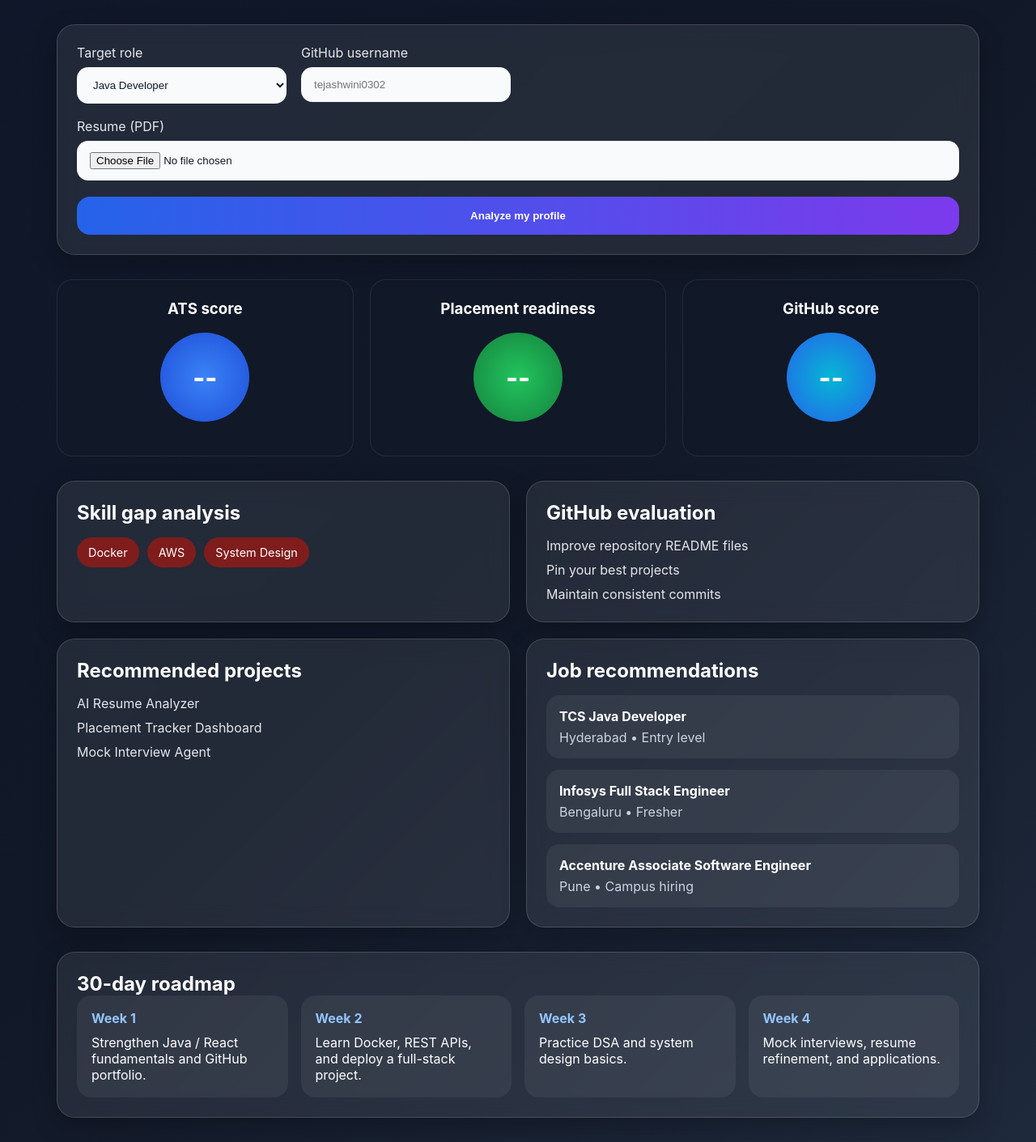
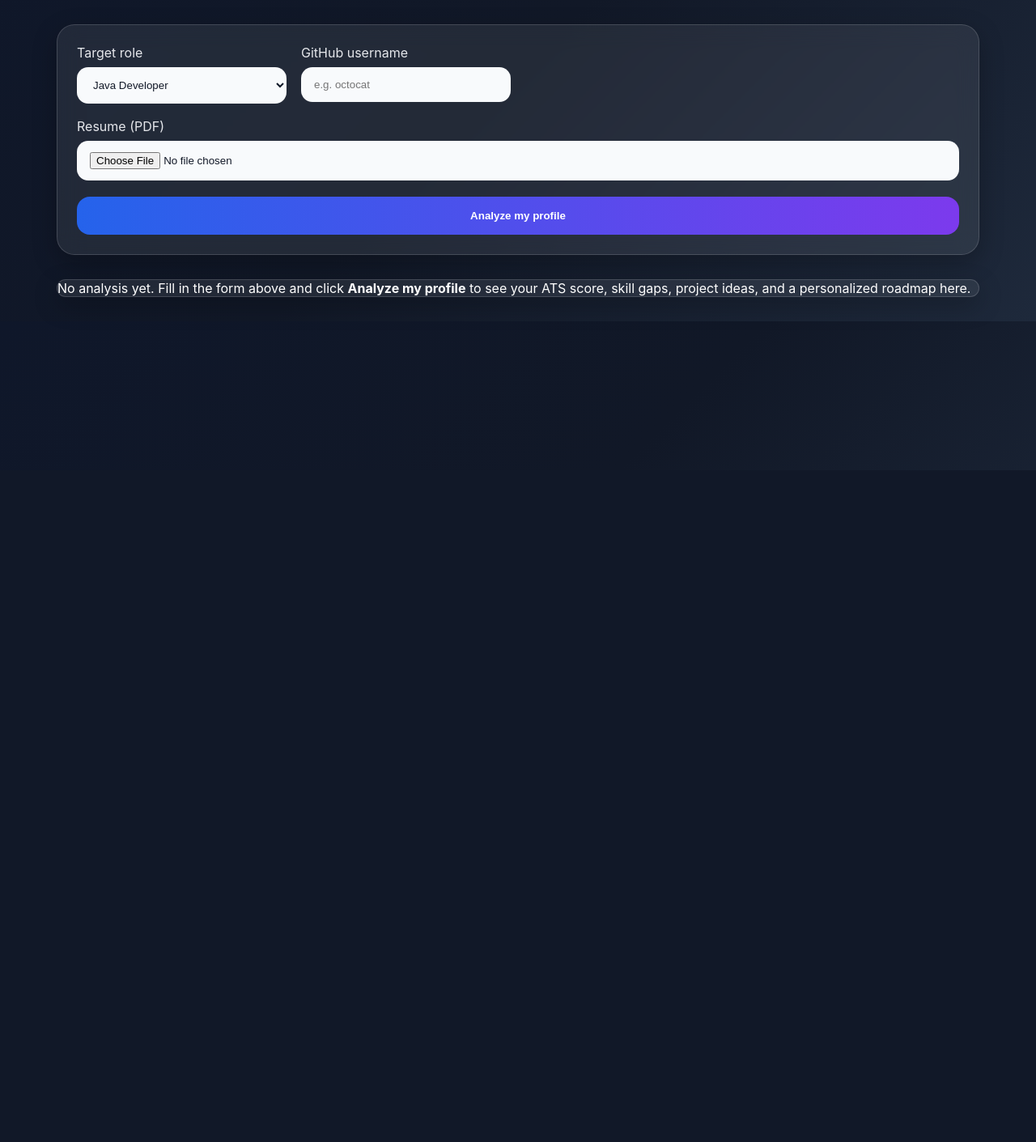
Before and after one commit to tejashwini0302/placement-ai-career-agent, a FastAPI app: page / in a window 1280 px wide. Shown: the part 219-1630 px from the top of the page at 81% size. After the commit the page ends 616 px from the top, so only its background shows below. Run offline with FastAPI, Linux system fonts and the light colour scheme.

Commit message:
Update index.html

```diff
--- a/templates/index.html
+++ b/templates/index.html
@@ -1,4 +1,4 @@
- <!DOCTYPE html>
+<!DOCTYPE html>
 <html lang="en">
 <head>
   <meta charset="UTF-8" />
@@ -27,7 +27,7 @@
 
           <div class="field">
             <label>GitHub username</label>
-            <input type="text" id="github" placeholder="tejashwini0302" />
+            <input type="text" id="github" placeholder="e.g. octocat" />
           </div>
 
           <div class="field field-full">
@@ -37,95 +37,61 @@
         </div>
 
         <button type="submit" class="primary-btn">Analyze my profile</button>
+        <p id="formError" class="error-text" hidden></p>
       </form>
     </section>
 
-    <section class="dashboard">
+    <section class="dashboard" id="resultsSection" hidden>
       <div class="cards">
         <div class="card">
           <h3>ATS score</h3>
           <div class="score-circle" id="atsScore">--</div>
+          <p class="score-note" id="atsNote"></p>
         </div>
 
         <div class="card">
           <h3>Placement readiness</h3>
           <div class="score-circle green" id="readinessScore">--</div>
+          <p class="score-note">Weighted from ATS score (60%) and GitHub activity (40%)</p>
         </div>
 
         <div class="card">
           <h3>GitHub score</h3>
           <div class="score-circle blue" id="githubScore">--</div>
+          <p class="score-note" id="githubNote"></p>
         </div>
       </div>
 
       <div class="grid">
         <div class="glass panel">
           <h2>Skill gap analysis</h2>
-          <div class="chips" id="skillGap">
-            <span class="chip danger">Docker</span>
-            <span class="chip danger">AWS</span>
-            <span class="chip danger">System Design</span>
-          </div>
+          <div class="chips" id="skillGap"></div>
         </div>
 
         <div class="glass panel">
           <h2>GitHub evaluation</h2>
-          <ul id="githubEval" class="list">
-            <li>Improve repository README files</li>
-            <li>Pin your best projects</li>
-            <li>Maintain consistent commits</li>
-          </ul>
+          <ul id="githubEval" class="list"></ul>
         </div>
 
         <div class="glass panel">
           <h2>Recommended projects</h2>
-          <ul id="projects" class="list">
-            <li>AI Resume Analyzer</li>
-            <li>Placement Tracker Dashboard</li>
-            <li>Mock Interview Agent</li>
-          </ul>
+          <ul id="projects" class="list"></ul>
         </div>
 
         <div class="glass panel">
           <h2>Job recommendations</h2>
-          <div id="jobs" class="jobs">
-            <div class="jobs-item">
-              <h4>TCS Java Developer</h4>
-              <p>Hyderabad • Entry level</p>
-            </div>
-            <div class="jobs-item">
-              <h4>Infosys Full Stack Engineer</h4>
-              <p>Bengaluru • Fresher</p>
-            </div>
-            <div class="jobs-item">
-              <h4>Accenture Associate Software Engineer</h4>
-              <p>Pune • Campus hiring</p>
-            </div>
-          </div>
+          <div id="jobs" class="jobs"></div>
         </div>
       </div>
 
       <div class="glass roadmap">
         <h2>30-day roadmap</h2>
-        <div class="timeline">
-          <div class="step">
-            <span>Week 1</span>
-            <p>Strengthen Java / React fundamentals and GitHub portfolio.</p>
-          </div>
-          <div class="step">
-            <span>Week 2</span>
-            <p>Learn Docker, REST APIs, and deploy a full-stack project.</p>
-          </div>
-          <div class="step">
-            <span>Week 3</span>
-            <p>Practice DSA and system design basics.</p>
-          </div>
-          <div class="step">
-            <span>Week 4</span>
-            <p>Mock interviews, resume refinement, and applications.</p>
-          </div>
-        </div>
+        <div class="timeline" id="roadmapTimeline"></div>
       </div>
+    </section>
+
+    <section class="glass empty-state" id="emptyState">
+      <p>No analysis yet. Fill in the form above and click <strong>Analyze my profile</strong> to see your ATS score, skill gaps, project ideas, and a personalized roadmap here.</p>
     </section>
   </div>
 
```
